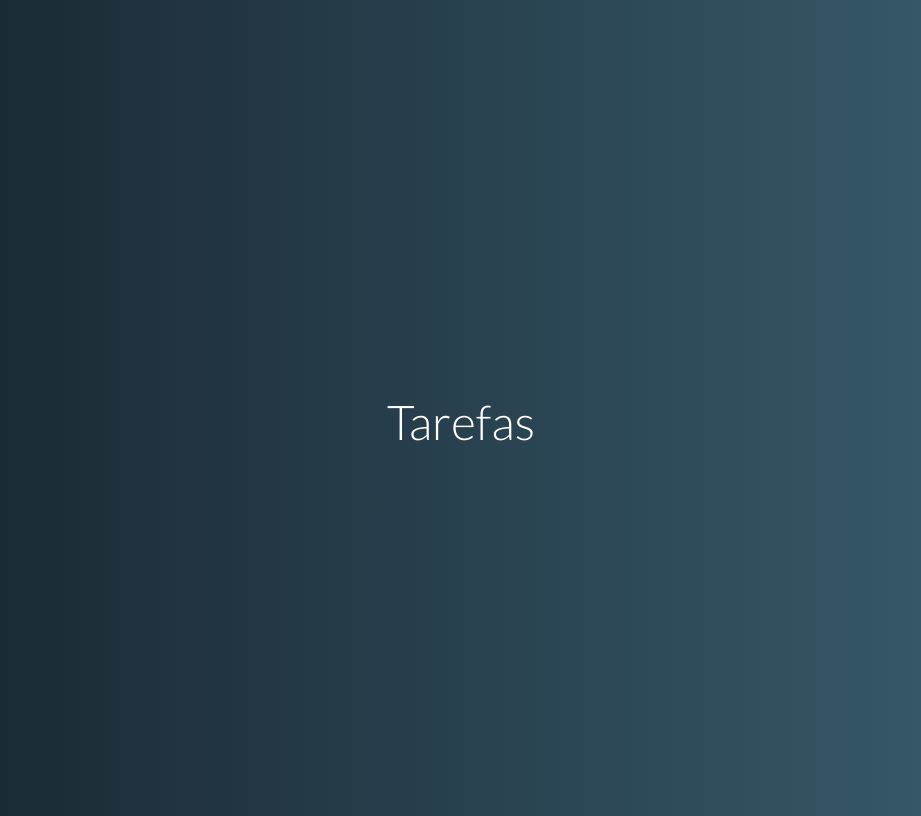
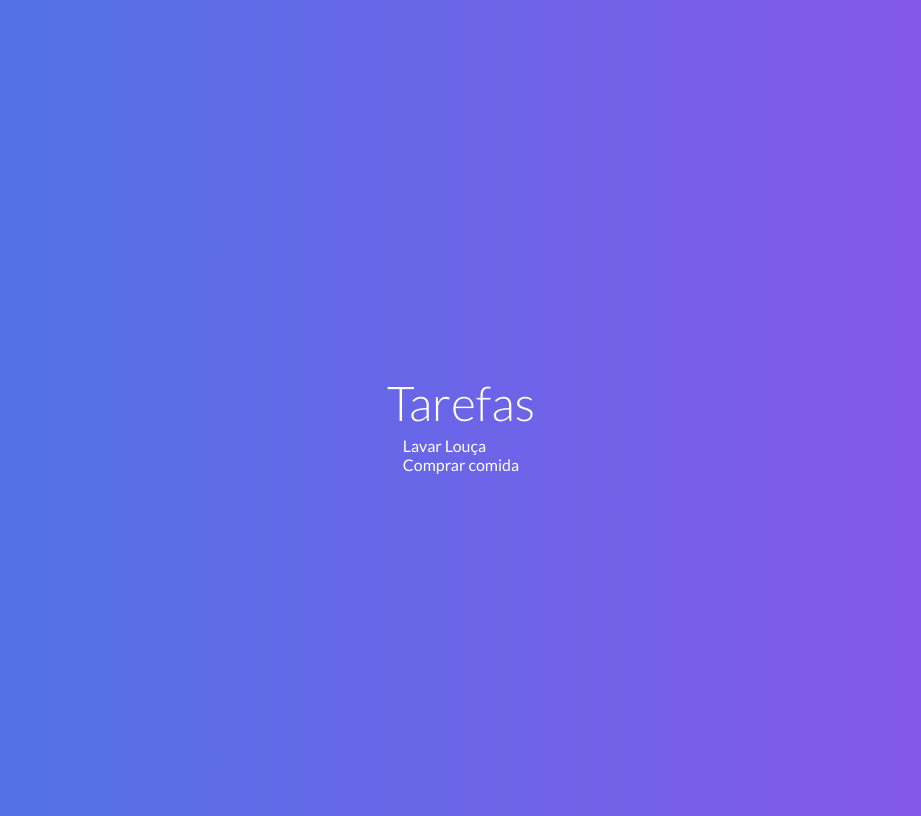
Before and after one commit to leandrocodes/vue.js-studies, a Vue app in the folder 9th - todo-list/: page / in a window 1280 px wide. Shown: the whole page, without its empty margins (179-1100 px from the left). Built offline with nearby package versions, Linux system fonts and the light colour scheme.

Commit message:
component task grid and show all the tasks via props

```diff
--- a/9th - todo-list/src/App.vue
+++ b/9th - todo-list/src/App.vue
@@ -1,20 +1,44 @@
 <template>
   <div id="app">
     <h1>Tarefas</h1>
+    <task-grid :tasks="tasks"></task-grid>
   </div>
 </template>
 
 <script>
+import TaskGrid from "./components/TaskGrid";
+
 export default {
-
+  components: {
+    TaskGrid
+  },
+  data() {
+    return {
+      tasks: [
+        { name: "Lavar Louça", pending: false },
+        { name: "Comprar comida", pending: true }
+      ]
+    };
   }
+};
 </script>
 
 <style>
 body {
-		font-family: 'Lato', sans-serif;
-		background: linear-gradient(to right, rgb(22, 34, 42), rgb(58, 96, 115));
-		color: #FFF;
+  font-family: "Lato", sans-serif;
+  background: #4776e6; /* fallback for old browsers */
+  background: -webkit-linear-gradient(
+    to right,
+    #4776e6,
+    #8e54e9
+  ); /* Chrome 10-25, Safari 5.1-6 */
+  background: linear-gradient(
+    to right,
+    #4776e6,
+    #8e54e9
+  ); /* W3C, IE 10+/ Edge, Firefox 16+, Chrome 26+, Opera 12+, Safari 7+ */
+
+  color: #fff;
 }
 
 #app {
--- /dev/null
+++ b/9th - todo-list/src/components/TaskGrid.vue
@@ -0,0 +1,21 @@
+<template>
+  <div class="tasks">
+    <template>
+      <div v-for="task in tasks" :key="task.name">{{task.name}}</div>
+    </template>
+  </div>
+</template>
+
+<script>
+export default {
+  props: {
+    tasks: {
+      type: Array,
+      required: true
+    }
+  }
+};
+</script>
+
+<style>
+</style>
```
Lines whose indentation alone changed are shown as unchanged.
